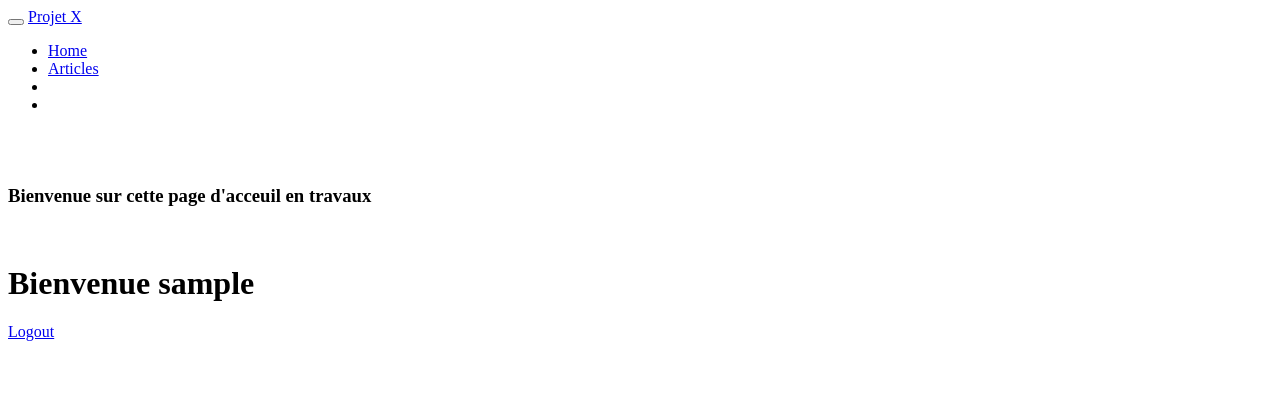
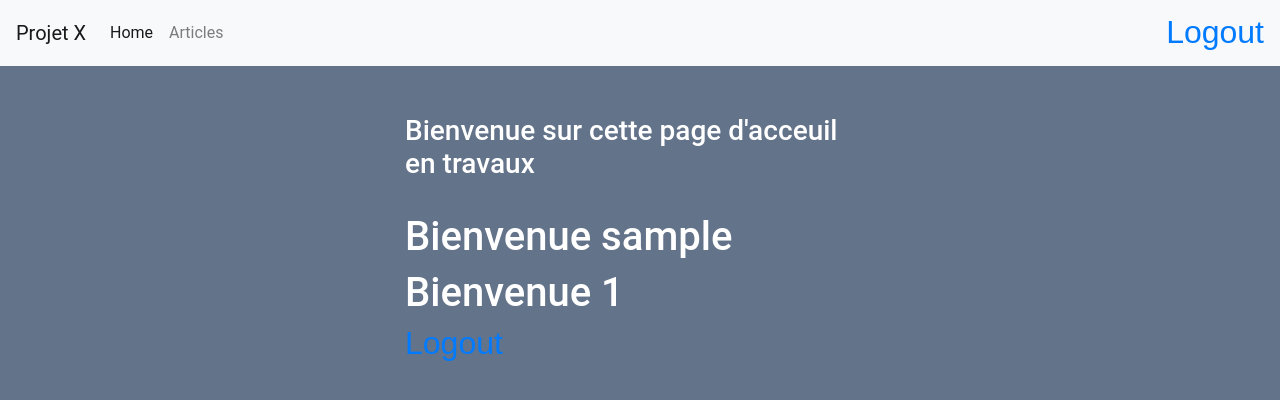
Before and after one commit to rastain42/php_exam, a PHP site: page /home.php in a window 1280 px wide. Shown: the top 400 px of the page. Run offline with PHP 8.4, Linux system fonts and the light colour scheme; the visitor is signed in with stand-in values (Sample User, id 1).

Commit message:
added user id in session

```diff
--- /dev/null
+++ b/css/home.css
@@ -0,0 +1,44 @@
+body {
+	color: #fff;
+	background: #63738a;
+	font-family: 'Roboto', sans-serif;
+}
+
+#wrap{
+	width: 100%;
+	height: 100%;
+	margin-top: 15%;
+}
+#buttonRow{
+	display: flex;
+	justify-content: space-between;
+}
+
+.box {
+	width: 450px;
+	margin: 0 auto;
+	padding: 30px 0;
+  	font-size: 15px;
+	color: #999;
+	border-radius: 3px;
+	margin-bottom: 15px;
+	background: #f2f3f7;
+	box-shadow: 0px 2px 2px rgba(0, 0, 0, 0.3);
+	padding: 30px;
+}
+.h2 {
+	color: #636363;
+	margin: 0 0 15px;
+	position: relative;
+	text-align: center;
+}
+
+label {
+    display: block;
+    font: 2rem 'Fira Sans', sans-serif;
+}
+
+input,
+label {
+    margin: .4rem 0;
+}
--- a/css/publish-question.css
+++ b/css/publish-question.css
@@ -18,7 +18,7 @@ body {
 #wrap{
 	width: 100%;
 	height: 100%;
-	margin-top: 15%;
+	margin-top: 10%;
 }
 #buttonRow{
 	display: flex;
@@ -98,7 +98,7 @@ body {
 }
 label {
     display: block;
-    font: 1rem 'Fira Sans', sans-serif;
+    font: 2rem 'Fira Sans', sans-serif;
 }
 
 input,
--- a/home.php
+++ b/home.php
@@ -8,8 +8,15 @@
  ?>
  <!DOCTYPE html>
  <html>
-      <head>
-           <title>Accueil</title>
+     <head>
+          <title>Accueil</title>
+          <link rel="stylesheet" href="https://stackpath.bootstrapcdn.com/bootstrap/4.5.0/css/bootstrap.min.css">
+          <link rel="stylesheet" href="https://maxcdn.bootstrapcdn.com/font-awesome/4.7.0/css/font-awesome.min.css">
+          <script src="https://code.jquery.com/jquery-3.5.1.min.js"></script>
+          <script src="https://cdn.jsdelivr.net/npm/popper.js@1.16.0/dist/umd/popper.min.js"></script>
+          <script src="https://stackpath.bootstrapcdn.com/bootstrap/4.5.0/js/bootstrap.min.js"></script>
+          <link rel="stylesheet" href="css/home.css" />
+          <link rel="stylesheet" href="css/navbar.css" />
       </head>
       <body>
       <?php include 'navbar.php'?>
@@ -19,7 +26,9 @@
                 <br />
                 <?php
                 echo '<h1>Bienvenue '.$_SESSION["username"].'</h1>';
+                echo '<h1>Bienvenue '.$_SESSION["userId"].'</h1>';
                 echo '<label><a href="logout.php">Logout</a></label>';
+
                 ?>
            </div>
       </body>
--- a/navbar.php
+++ b/navbar.php
@@ -19,6 +19,9 @@
         <a class="nav-link disabled" href="#"></a>
       </li>
     </ul>
+    <div id="logout">
+    <label><a href="logout.php">Logout</a></label>
+    </div>
 
   </div>
 </nav>
```
Also changed, not shown: index.php (+6 -2 lines), css/navbar.css (added).
